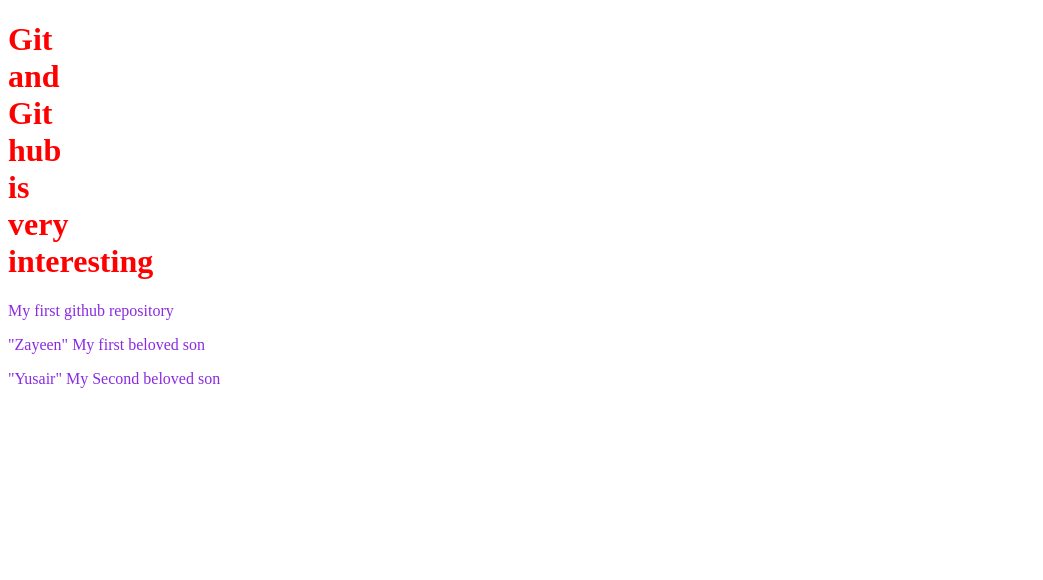
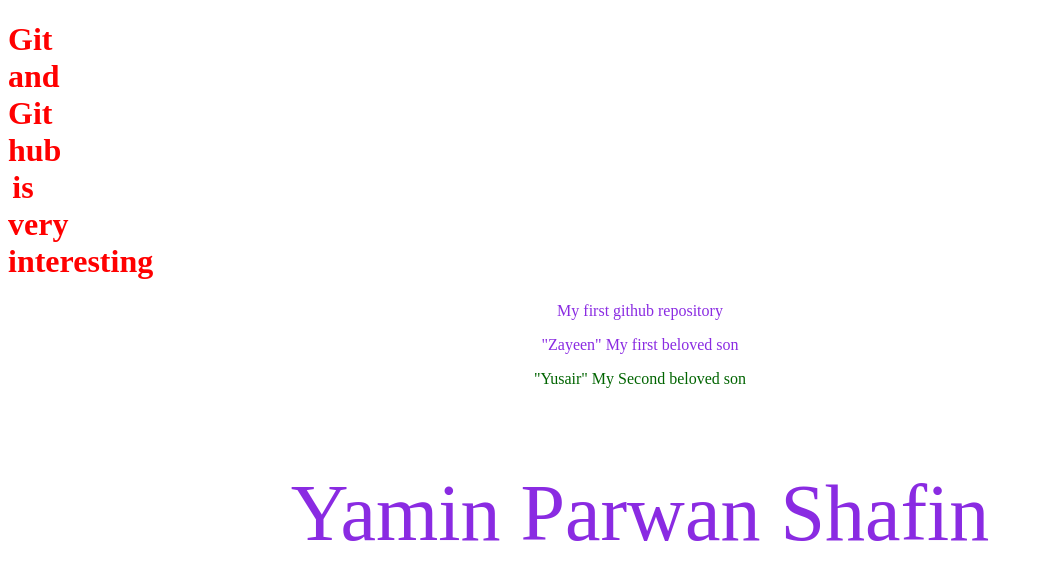
Before and after one commit to j-alam777/my-first-repo, a plain HTML site: page index.html in a window 1280 px wide. Shown: the whole page, without its empty margins (0-1043 px from the left). Drawn offline with Linux system fonts and the light colour scheme.

Commit message:
added id

```diff
--- a/index.html
+++ b/index.html
@@ -10,8 +10,9 @@
 <body>
     <h1>Git and Git hub is very interesting</h1>
     <p>My first github repository</p>
-    <p zayeen="aayan">"Zayeen" My first beloved son</p>
-    <p yusair="yusu">"Yusair" My Second beloved son</p>
+    <p id="zayeen">"Zayeen" My first beloved son</p>
+    <p id="yusair">"Yusair" My Second beloved son</p>
+    <p class="yamin">Yamin Parwan Shafin</p>
 
 </body>
 </html>
--- a/style.css
+++ b/style.css
@@ -9,3 +9,9 @@ h1{
         color:darkgreen;
 
 }
+.yamin{
+        font-size: 80px;
+}
+*{
+        text-align: center;
+}
```
